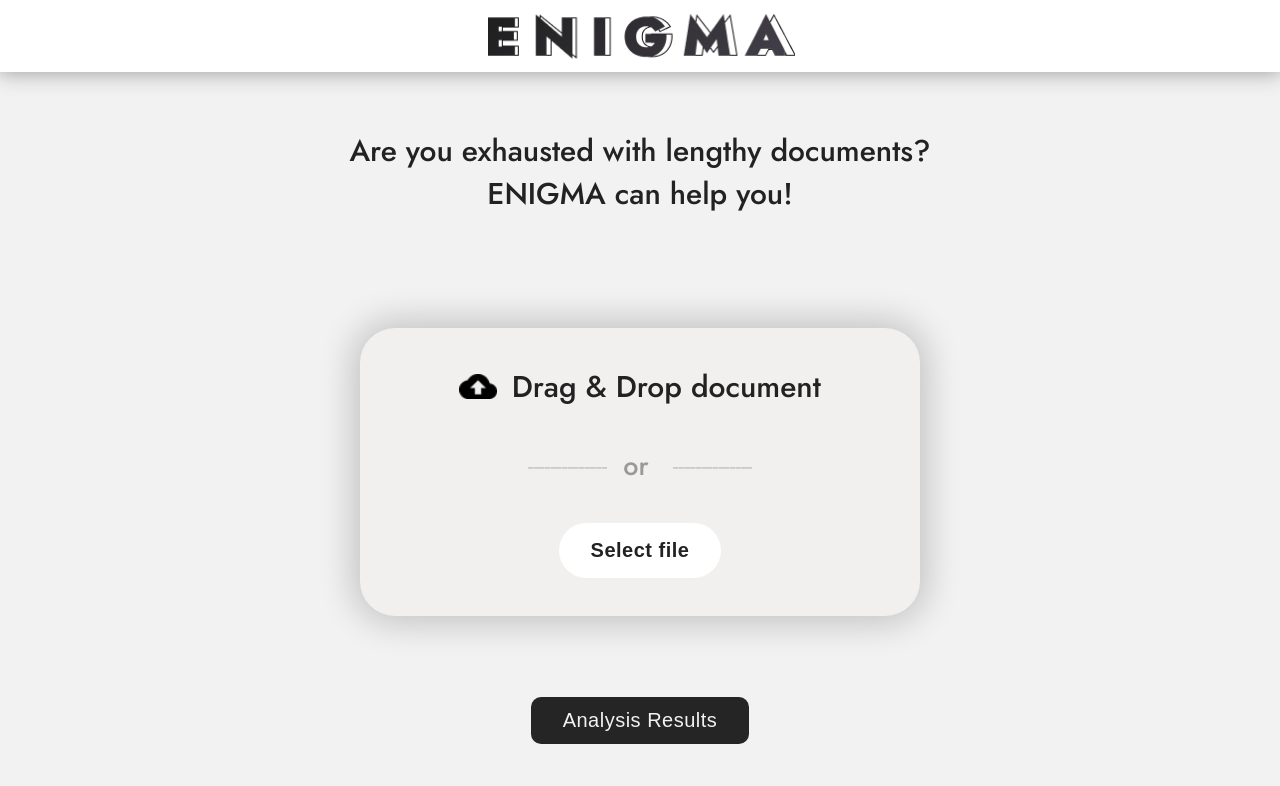
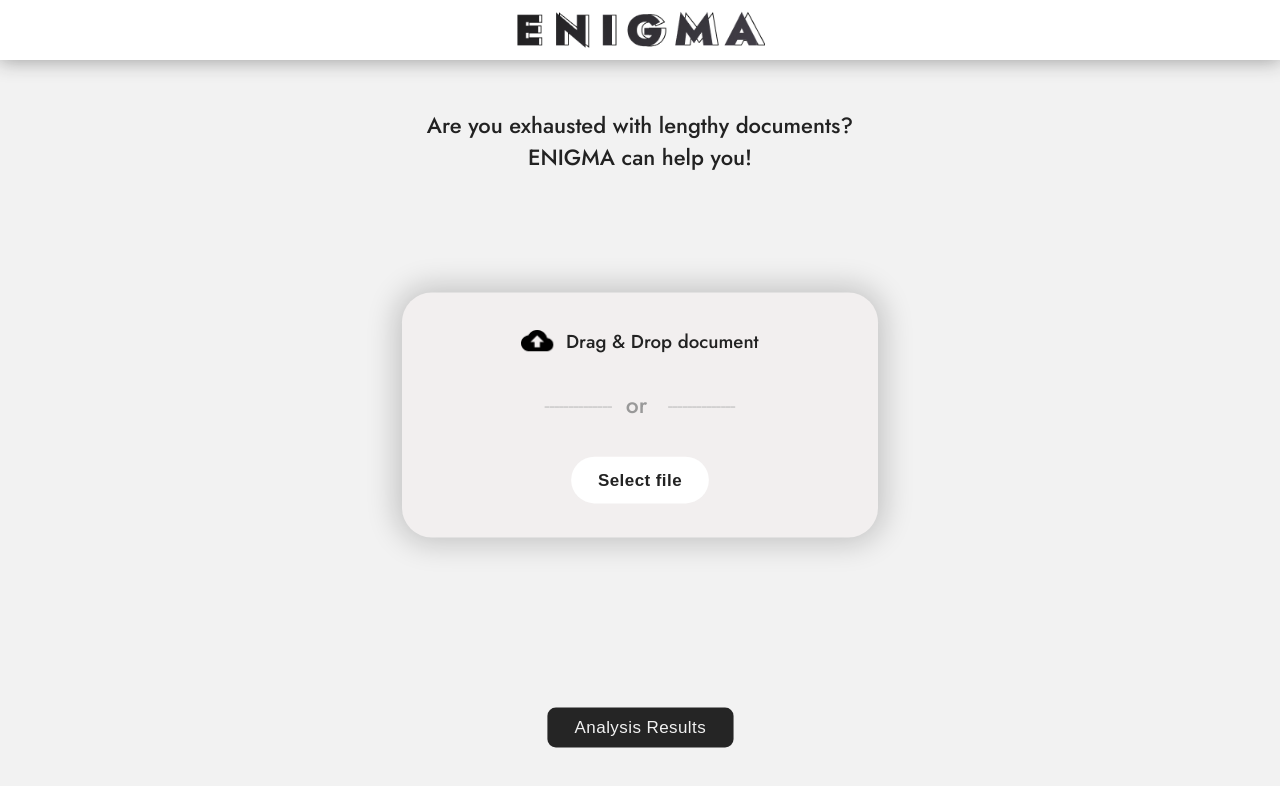
Before and after one commit to Aryankarma/EnigmaFrontEnd, a Next.js app: page / in a window 1280 px wide. Shown: the top 786 px of the page. Built offline with nearby package versions, Linux system fonts and the light colour scheme.

Commit message:
minor styles chamges + input auto-extend function

```diff
--- a/app/components/navbar.jsx
+++ b/app/components/navbar.jsx
@@ -6,8 +6,8 @@ export default function Navbar(){
       <Image
         className={styles.enigmaLogo}
         src="/img/enigmalogo.png"
-        width={310}
-        height={75}
+        width={250}
+        height={60}
         alt="enigmaIcon"
         />
     {/* <h1 className={styles.enigma}>ENIGMA</h1>
--- a/app/conversation/convostyles.module.scss
+++ b/app/conversation/convostyles.module.scss
@@ -25,7 +25,7 @@ $navbarGradEnd: #1765A9;
     height: 100vh;
     color: $darkText;
     h2{
-        font-size: 24px;
+        font-size: 22px;
         font-weight: 600;
         margin: .5rem 0;
         display: flex;
@@ -33,8 +33,8 @@ $navbarGradEnd: #1765A9;
         transform: translate(-2.8%);
         // transform: translate(-1.35%);
     }p, li{
-        font-size: 18px;
-        text-justify: inter-word;
+        font-size: 16px;
+        letter-spacing: .5px;
         text-align: justify;
     }p{
         padding-left: 2rem;
@@ -62,7 +62,7 @@ $navbarGradEnd: #1765A9;
     }
 }
 #containers{
-    padding-bottom: 2rem;
+    padding-bottom: 1.5rem;
     width: 60vw;
     margin: auto;
     .que{
@@ -70,13 +70,11 @@ $navbarGradEnd: #1765A9;
         border: 1px solid #999;
         background: #dedede30;
         border-radius: 0 15px 15px 15px;
-
     }
     .youLogo{
         height: 35px;
         width: 35px;
         margin-left: 6.5px;
-        // margin-top: 1rem;
     }
     .marginTop1rem{
         margin-top: 2.5rem;
@@ -85,7 +83,7 @@ $navbarGradEnd: #1765A9;
         height: 50px;
         width: 50px;
     }.secondhead{
-        padding: 20px 50px;
+        padding: 20px 50px 10px 50px;
     }
 }
 
@@ -109,7 +107,7 @@ $navbarGradEnd: #1765A9;
     padding-left: 20px;
     cursor: default;
     li{
-        padding: .5rem 1.3rem;
+        padding: .5rem 1.5rem;
         border-radius: 30px;
         background-color: #353535;
         box-shadow: 1px 2px 3px #999;
@@ -126,23 +124,26 @@ $navbarGradEnd: #1765A9;
     width: 100vw;
     z-index: 2;
     bottom: 0;
-    height: 4.5rem;
+    height: 3.5rem;
     margin: 1rem;
 
     form{
         @include flexCenter(row);
+        position: absolute;
+        bottom: 10px;
     }
 
     input, textarea{
-        height: 4.5rem;
+        height: 4rem;
         width: 50vw;
-        padding: 1.5rem 1.75rem;
+        padding: .5rem 1.75rem;
         border-radius: 4rem;
         border: 1px solid #999;
         resize: none;
         font-family: "Be Vietnam Pro", sans-serif;
         font-weight: 400;
         font-size: 18px;
+
 
         &::-webkit-scrollbar{
             visibility: hidden;
--- a/app/page.module.scss
+++ b/app/page.module.scss
@@ -23,7 +23,7 @@ $navbarGradEnd: #083964;
 }
 
 // size variables
-$navHeight: 4.5rem;
+$navHeight: 3.75rem;
 
 .parentContainer{
   width: 100vw;
@@ -104,7 +104,7 @@ $navHeight: 4.5rem;
 }
 
 .dragdropContainer{
-  height: 52vh;
+  height: 60vh;
   @include flexCenter(column);
   justify-content: space-between;
 }
@@ -122,7 +122,7 @@ $navHeight: 4.5rem;
   bottom: 0;
 
   h1{
-    font-size: 30px;
+    font-size: 22px;
     font-weight: 500;
   }
 
@@ -135,6 +135,7 @@ $navHeight: 4.5rem;
     font-weight: 500;
     color: $lightBackground;
     letter-spacing: .5px;
+    scale: .85;
       &:hover{
         opacity: .80;
         @include transition;
@@ -153,6 +154,7 @@ $navHeight: 4.5rem;
     // gap: 1.75rem;
     background-color: $dialougeBackground;
     box-shadow: 0 0 35px 7px rgba(0,0,0,20%);
+    scale: .85;
 
     .dragAndDrop{
       @include flexCenter(row);
```
Also changed, not shown: app/conversation/page.jsx (+41 -9 lines), 1 other file (tests, documents, lock files or other folders).
